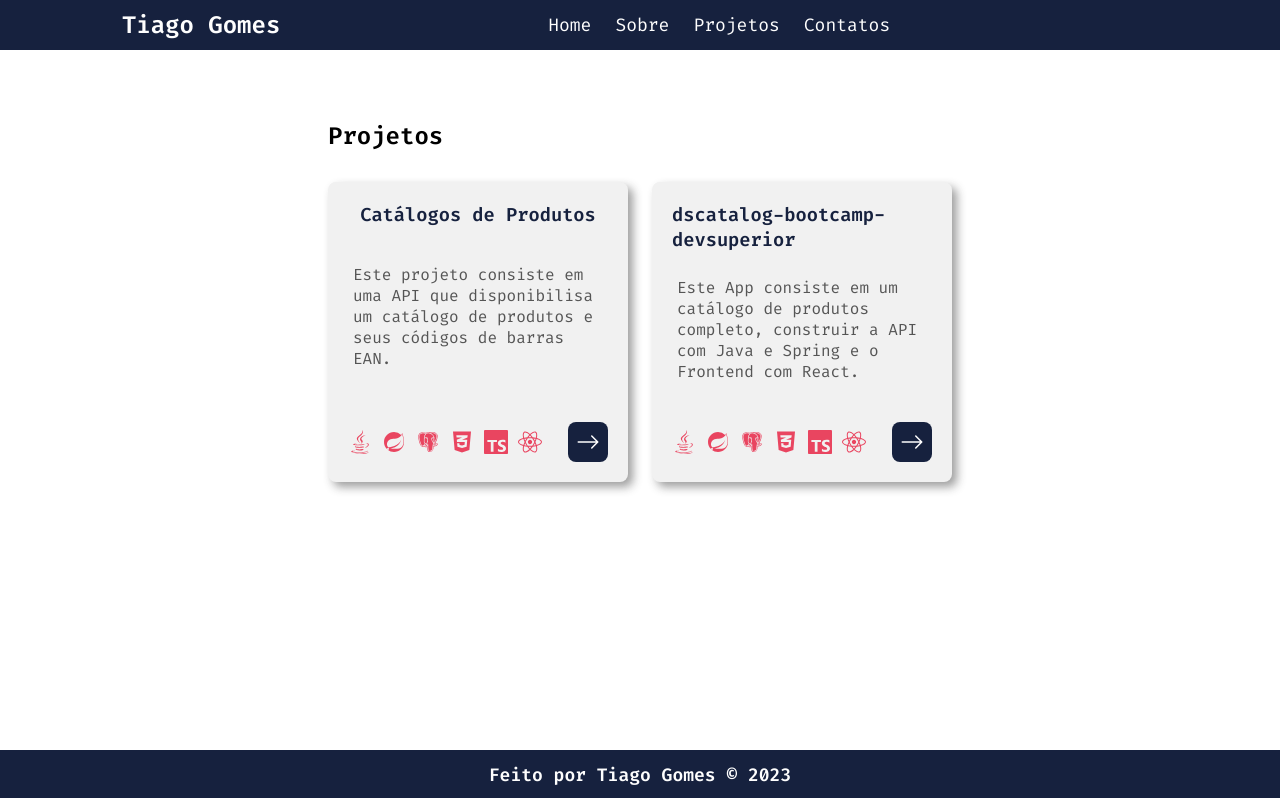
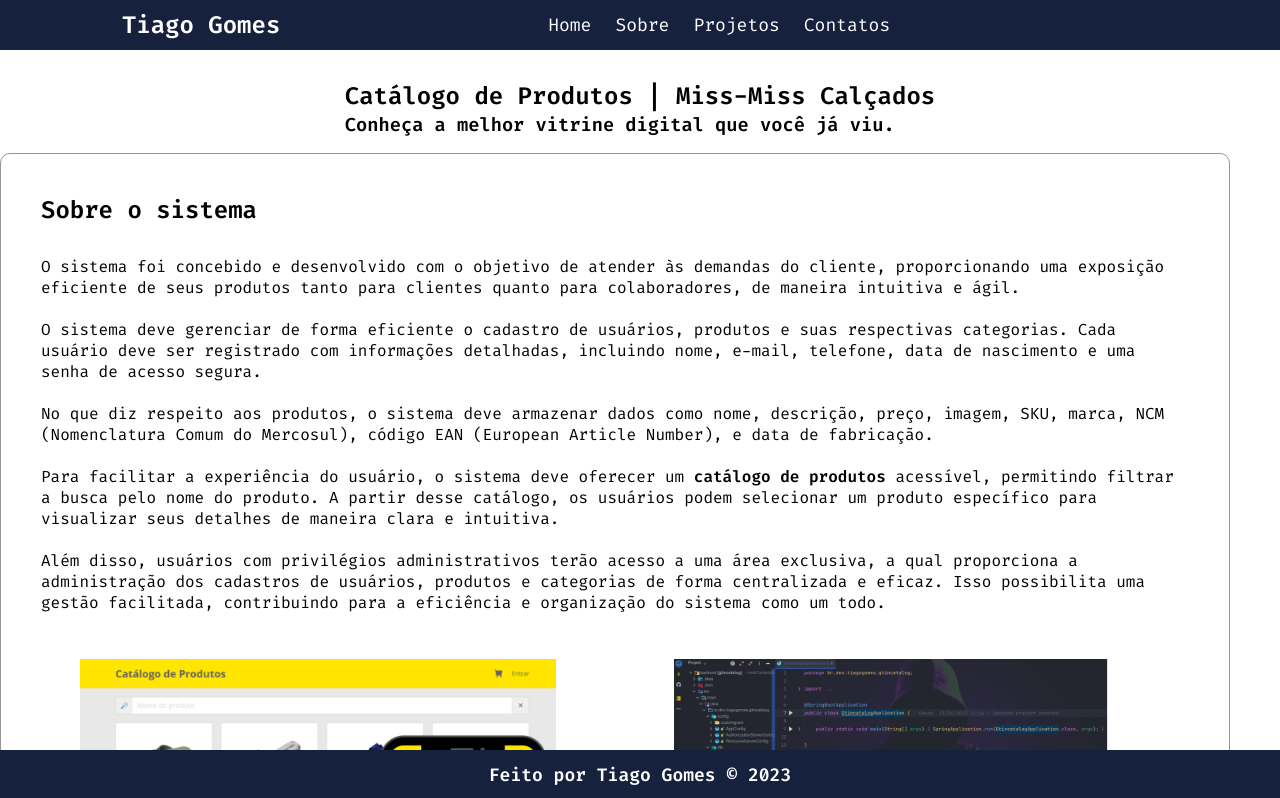
Before and after one commit to tiagogomes187/portifolio, a React (Vite) app: page /projetos in a window 1280 px wide. Shown: the top 798 px of the page. Built offline with nearby package versions, Linux system fonts and the light colour scheme.

Commit message:
Ajuste no arquivo routes.jsx

```diff
--- a/src/pages/Projetos/index.jsx
+++ b/src/pages/Projetos/index.jsx
@@ -23,7 +23,7 @@
         <Card
           name={"Catálogos de Produtos"}
           description="Este projeto consiste em uma API que disponibilisa um catálogo de produtos e seus códigos de barras EAN."
-          html_url={"/projetos/detalhes"}
+          html_url={"projetos/detalhes"}
         />
         <Card
           name={"dscatalog-bootcamp-devsuperior"}
--- a/src/routes.jsx
+++ b/src/routes.jsx
@@ -1,7 +1,6 @@
 import { BrowserRouter, Routes, Route } from "react-router-dom";
 import Home from "./pages/Home";
 import Sobre from "./pages/Sobre";
-import Projetos from "./pages/Projetos";
 import Contatos from "./pages/Contatos";
 import Page404 from "./pages/Page404";
 import PageBase from "./pages/PaginaBase";
@@ -14,8 +13,7 @@
         <Route path="/" element={<PageBase />}>
           <Route index element={<Home />}></Route>
           <Route path="/sobre" element={<Sobre />}></Route>
-          <Route path="/projetos" element={<Projetos />}></Route>
-          <Route path="/projetos/detalhes" element={<ProjetoDetalhes />}></Route>
+          <Route path="/projetos" exact element={<ProjetoDetalhes />}></Route>
           <Route path="/contatos" element={<Contatos />}></Route>
           <Route path="/" element={<Contatos />}></Route>
           <Route path="*" element={<Page404 />}></Route>
```
